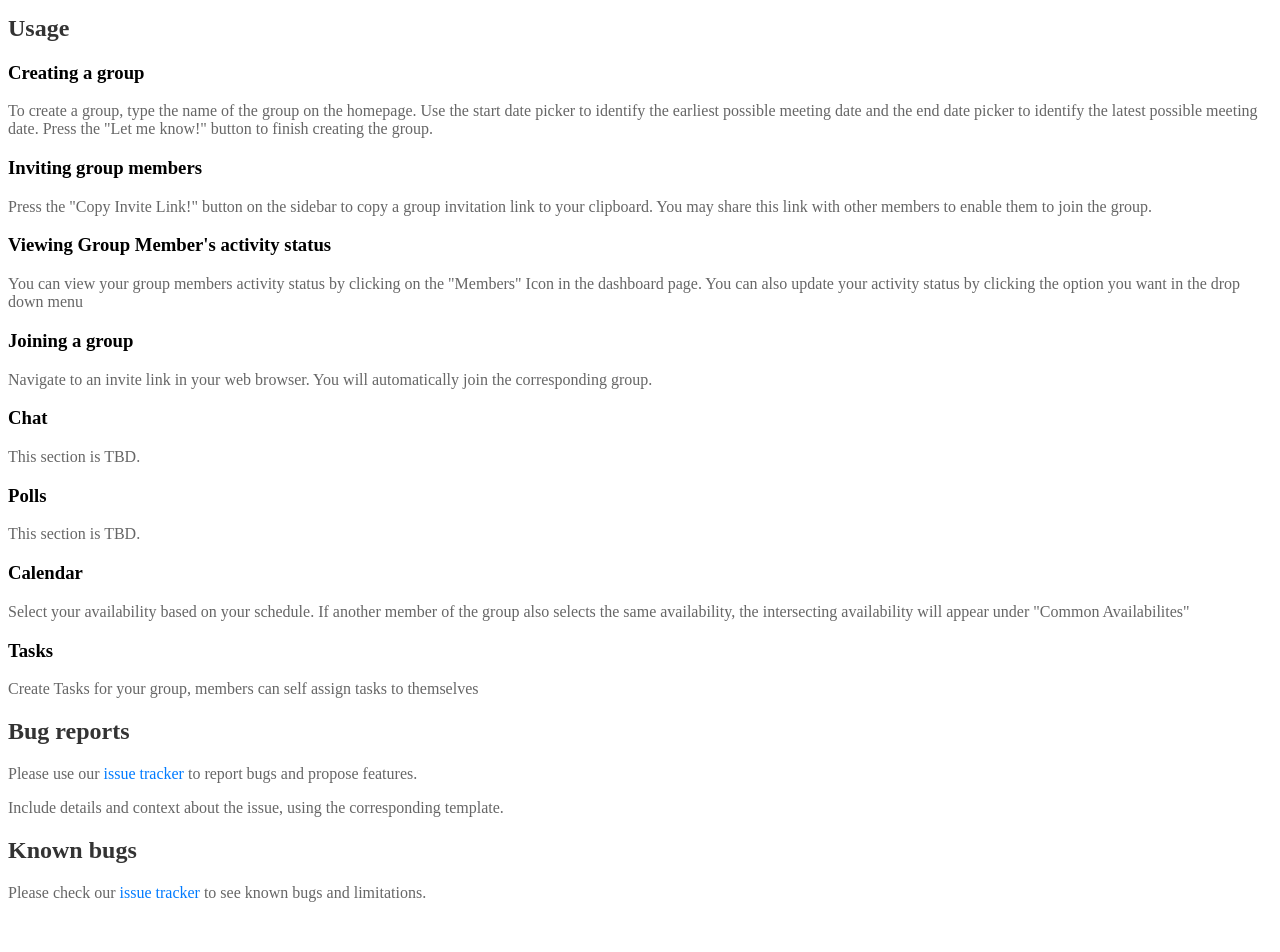
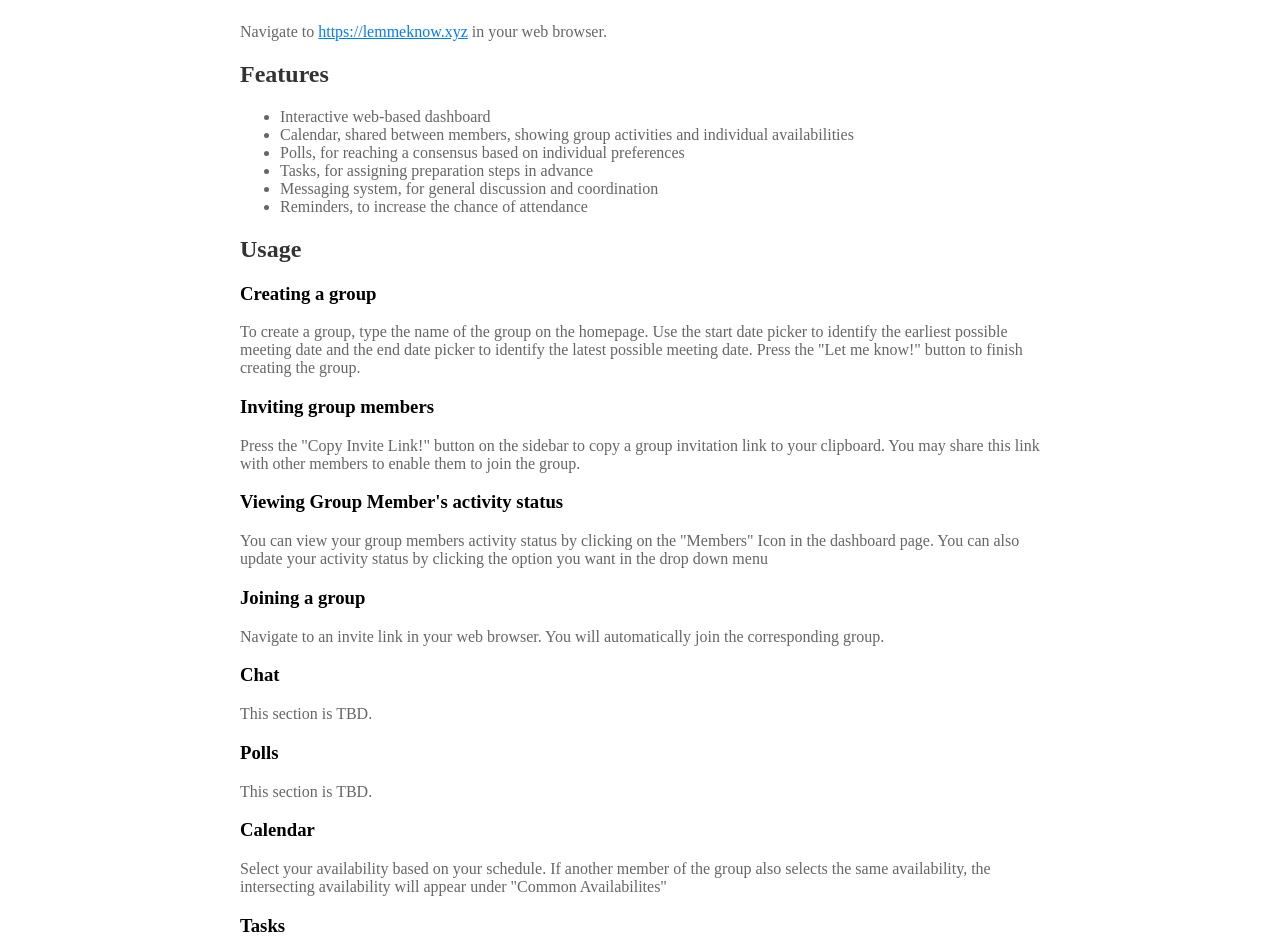
Before and after one commit to cse403-lemme-know/lemme-know, a SvelteKit app in the folder frontend/: page /features in a window 1280 px wide. Shown: the part 240-1192 px from the top of the page. Before the commit the page ends 1158 px from the top, so only its background shows below. Built offline with nearby package versions, Linux system fonts and the light colour scheme.

Commit message:
Add use cases/features into features svelte (#175)
* added features and made it prettier

* lint

```diff
--- a/frontend/src/routes/features/+page.svelte
+++ b/frontend/src/routes/features/+page.svelte
@@ -1,79 +1,141 @@
 <script>
 </script>
 
-<main>
+<main class="container">
 	<h1>LemmeKnow</h1>
 	<p>Description</p>
+	<article>
 		<p>
 			LemmeKnow helps small groups, such as groups of students or friends, organize meetings or
-		activities. Each member may express their time constraints, self-assign tasks, reach a consensus
-		by creating a poll, and communicate via chat. As an activity approaches, members receive
-		reminders and can check the confirmation status of other members.
+			activities. Each member may express their time constraints, self-assign tasks, reach a
+			consensus by creating a poll, and communicate via chat. As an activity approaches, members
+			receive reminders and can check the confirmation status of other members.
 		</p>
+	</article>
 
+	<section class="access">
 		<h2>Access</h2>
-	<p>Navigate to <a href="https://lemmeknow.xyz">https://lemmeknow.xyz</a> in your web browser.</p>
+		<p>
+			Navigate to <a href="https://lemmeknow.xyz" target="_blank" rel="noopener noreferrer"
+				>https://lemmeknow.xyz</a
+			> in your web browser.
+		</p>
+	</section>
 
+	<section class="features">
+		<h2>Features</h2>
+		<ul>
+			<li>Interactive web-based dashboard</li>
+			<li>
+				Calendar, shared between members, showing group activities and individual availabilities
+			</li>
+			<li>Polls, for reaching a consensus based on individual preferences</li>
+			<li>Tasks, for assigning preparation steps in advance</li>
+			<li>Messaging system, for general discussion and coordination</li>
+			<li>Reminders, to increase the chance of attendance</li>
+		</ul>
+	</section>
+
+	<section class="usage">
 		<h2>Usage</h2>
+		<div class="usage-section">
 			<h3>Creating a group</h3>
 			<p>
 				To create a group, type the name of the group on the homepage. Use the start date picker to
 				identify the earliest possible meeting date and the end date picker to identify the latest
 				possible meeting date. Press the "Let me know!" button to finish creating the group.
 			</p>
+		</div>
 
+		<div class="usage-section">
 			<h3>Inviting group members</h3>
 			<p>
 				Press the "Copy Invite Link!" button on the sidebar to copy a group invitation link to your
 				clipboard. You may share this link with other members to enable them to join the group.
 			</p>
+		</div>
 
+		<div class="usage-section">
 			<h3>Viewing Group Member's activity status</h3>
 			<p>
 				You can view your group members activity status by clicking on the "Members" Icon in the
-		dashboard page. You can also update your activity status by clicking the option you want in the
-		drop down menu
+				dashboard page. You can also update your activity status by clicking the option you want in
+				the drop down menu
 			</p>
+		</div>
 
+		<div class="usage-section">
 			<h3>Joining a group</h3>
 			<p>
-		Navigate to an invite link in your web browser. You will automatically join the corresponding
-		group.
+				Navigate to an invite link in your web browser. You will automatically join the
+				corresponding group.
 			</p>
+		</div>
 
+		<div class="usage-section">
 			<h3>Chat</h3>
 			<p>This section is TBD.</p>
+		</div>
 
+		<div class="usage-section">
 			<h3>Polls</h3>
 			<p>This section is TBD.</p>
+		</div>
 
+		<div class="usage-section">
 			<h3>Calendar</h3>
 			<p>
-		Select your availability based on your schedule. If another member of the group also selects the
-		same availability, the intersecting availability will appear under "Common Availabilites"
+				Select your availability based on your schedule. If another member of the group also selects
+				the same availability, the intersecting availability will appear under "Common
+				Availabilites"
 			</p>
+		</div>
 
+		<div class="usage-section">
 			<h3>Tasks</h3>
 			<p>Create Tasks for your group, members can self assign tasks to themselves</p>
+		</div>
+	</section>
 
+	<section class="bug-reports">
 		<h2>Bug reports</h2>
 		<p>
-		Please use our <a href="https://github.com/cse403-lemmeknow/lemmeknow/issues">issue tracker</a> to
-		report bugs and propose features.
+			Please use our <a
+				href="https://github.com/cse403-lemmeknow/lemmeknow/issues"
+				target="_blank"
+				rel="noopener noreferrer">issue tracker</a
+			> to report bugs and propose features. Include details and context about the issue, using the corresponding
+			template.
 		</p>
-	<p>Include details and context about the issue, using the corresponding template.</p>
+	</section>
 
+	<section class="known-bugs">
 		<h2>Known bugs</h2>
 		<p>
-		Please check our <a href="https://github.com/cse403-lemmeknow/lemmeknow/issues">issue tracker</a
+			Please check our <a
+				href="https://github.com/cse403-lemmeknow/lemmeknow/issues"
+				target="_blank"
+				rel="noopener noreferrer">issue tracker</a
 			> to see known bugs and limitations.
 		</p>
+	</section>
 </main>
 
 <style>
+	.container {
+		max-width: 800px;
+		margin: auto;
+		padding: 20px;
+	}
+
 	h1,
 	h2 {
 		color: #333;
+	}
+
+	article,
+	section {
+		margin-bottom: 20px;
 	}
 
 	p,
@@ -86,10 +148,31 @@
 
 	a {
 		color: #007bff;
-		text-decoration: none;
 	}
 
 	a:hover {
 		text-decoration: underline;
 	}
+
+	.usage-section {
+		margin-bottom: 15px;
+	}
+
+	@media (max-width: 768px) {
+		.container {
+			padding: 10px;
+		}
+
+		h1,
+		h2 {
+			font-size: 1.5rem;
+		}
+
+		p,
+		a,
+		ul,
+		li {
+			font-size: 14px;
+		}
+	}
 </style>
```
Lines whose indentation alone changed are shown as unchanged.
